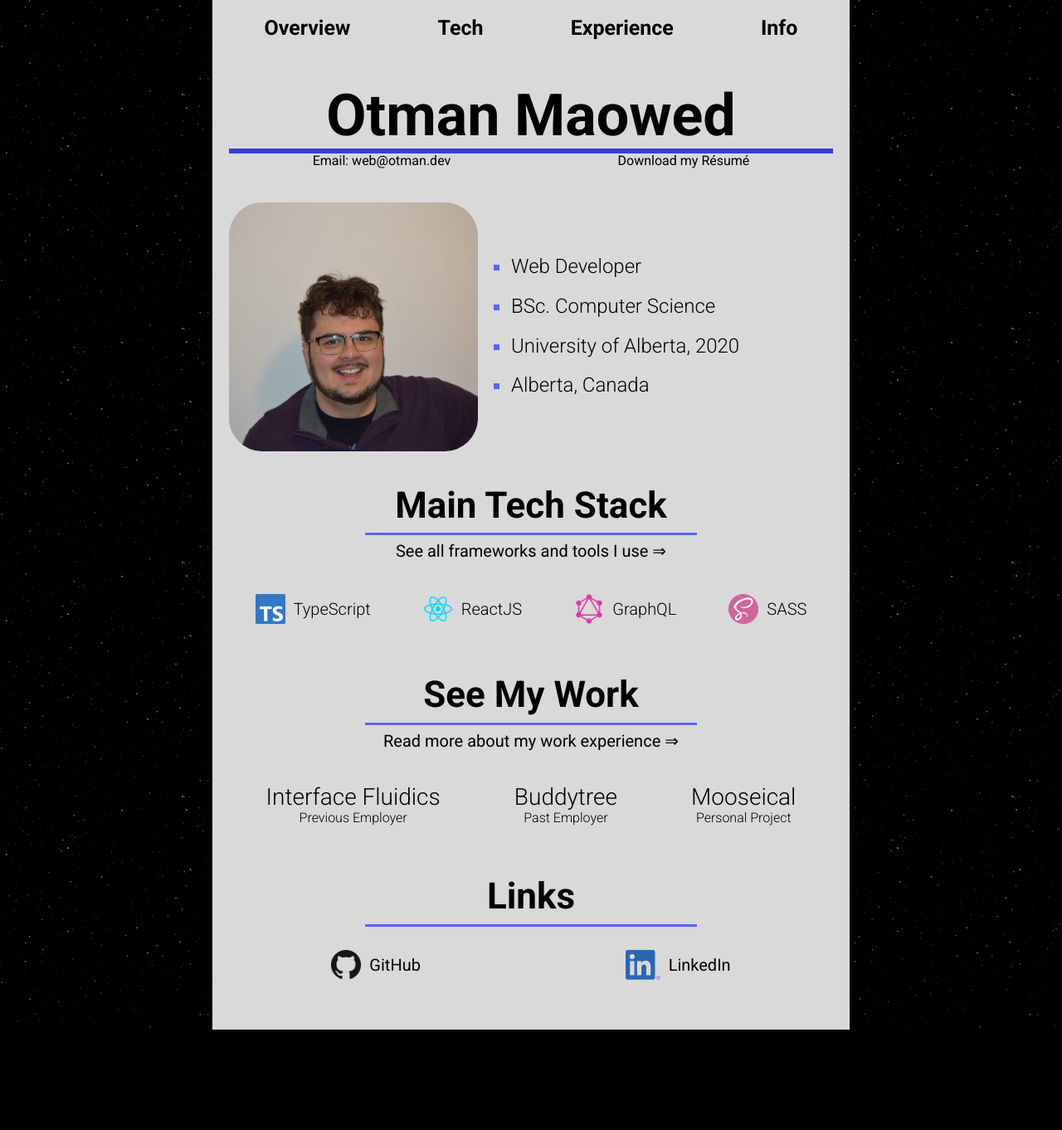
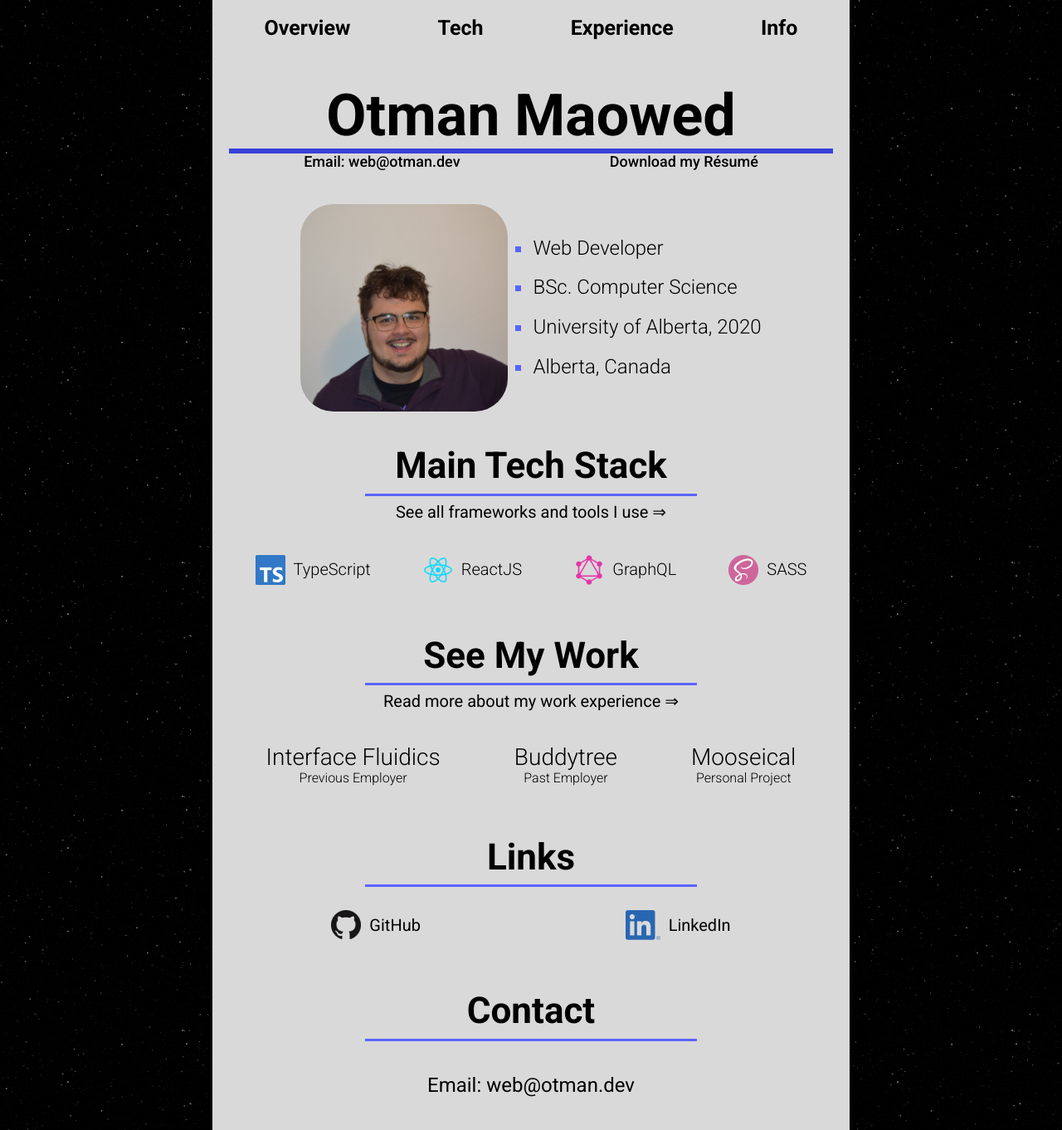
Before and after one commit to 100BC/C-V, a Next.js app: page / in a window 1280 px wide. Shown: the whole page at 83% size. Before the commit the page ends 1241 px from the top, so only its background shows below. Built offline with nearby package versions, Linux system fonts and the light colour scheme.

Commit message:
Update Home Page Info

```diff
--- a/pages/index.tsx
+++ b/pages/index.tsx
@@ -23,8 +23,9 @@ const Home = () => {
           <Image
             src="/images/otman.png"
             layout="intrinsic"
-            width={300}
-            height={300}
+            width={250}
+            height={250}
+            quality={100}
             alt="Otman Maowed smiling at the camera"
             objectFit="cover"
             className={styles.headshot}
@@ -37,7 +38,7 @@ const Home = () => {
           </ul>
         </div>
       </section>
-      <section className={styles.techStack}>
+      <section>
         <h2>Main Tech Stack</h2>
         <hr />
         <Link href="/tech-stack">
@@ -45,7 +46,7 @@ const Home = () => {
             See all frameworks and tools I use &rArr;
           </a>
         </Link>
-        <ul>
+        <ul className={styles.techStack}>
           <li>
             <TechStackItem src="/brands/ts.png" brand="TypeScript" />
           </li>
@@ -63,7 +64,7 @@ const Home = () => {
       <section>
         <h2>See My Work</h2>
         <hr />
-        <Link href="/work-experience?page=0">
+        <Link href="/experience/work">
           <a className={styles.readMore}>
             Read more about my work experience &rArr;
           </a>
@@ -95,10 +96,10 @@ const Home = () => {
           </li>
         </ul>
       </section>
-      <section className={styles.techStack}>
+      <section>
         <h2>Links</h2>
         <hr />
-        <ul>
+        <ul className={styles.techStack}>
           <li>
             <TechStackItem
               src="/brands/github.png"
@@ -116,6 +117,13 @@ const Home = () => {
           </li>
         </ul>
       </section>
+      <section>
+        <h2>Contact</h2>
+        <hr />
+        <Link href="mailto:web@otman.dev">
+          <a className={styles.contact}>Email: web@otman.dev</a>
+        </Link>
+      </section>
     </Layout>
   );
 };
--- a/styles/home.module.scss
+++ b/styles/home.module.scss
@@ -1,8 +1,4 @@
 @use './abstracts' as *;
-
-.headshot {
-  border-radius: 40px;
-}
 
 .work {
   display: flex;
@@ -22,16 +18,16 @@
 
 .info {
   display: flex;
+  gap: 30px;
   align-items: center;
+  justify-content: center;
+  font-size: 2.4rem;
   font-weight: 300;
   text-align: start;
 
   > ul {
-    padding-left: 20px;
-
     > li {
-      margin: 2rem;
-      font-size: 2.4rem;
+      margin: 2rem 0;
       list-style: square;
     }
 
@@ -41,13 +37,15 @@
   }
 }
 
+.headshot {
+  border-radius: 40px;
+}
+
 .techStack {
-  > ul {
-    display: flex;
-    flex-wrap: wrap;
-    align-items: center;
-    justify-content: space-around;
-  }
+  display: flex;
+  flex-wrap: wrap;
+  align-items: center;
+  justify-content: space-around;
 }
 
 .readMore {
@@ -59,4 +57,12 @@
 .links {
   display: flex;
   justify-content: space-around;
+  font-size: 1.8rem;
+  font-weight: 500;
 }
+
+.contact {
+  display: block;
+  margin-top: 4rem;
+  font-size: 2.4rem;
+}
```
